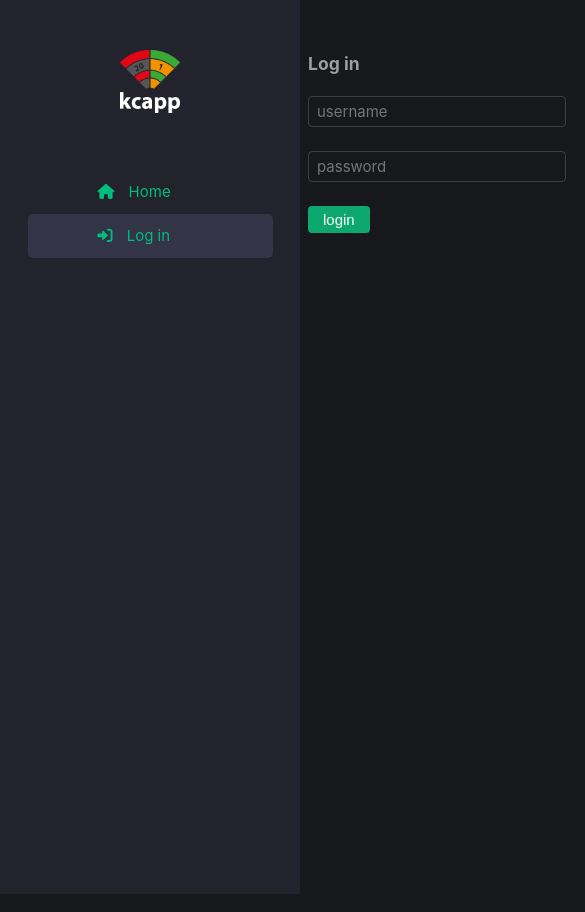
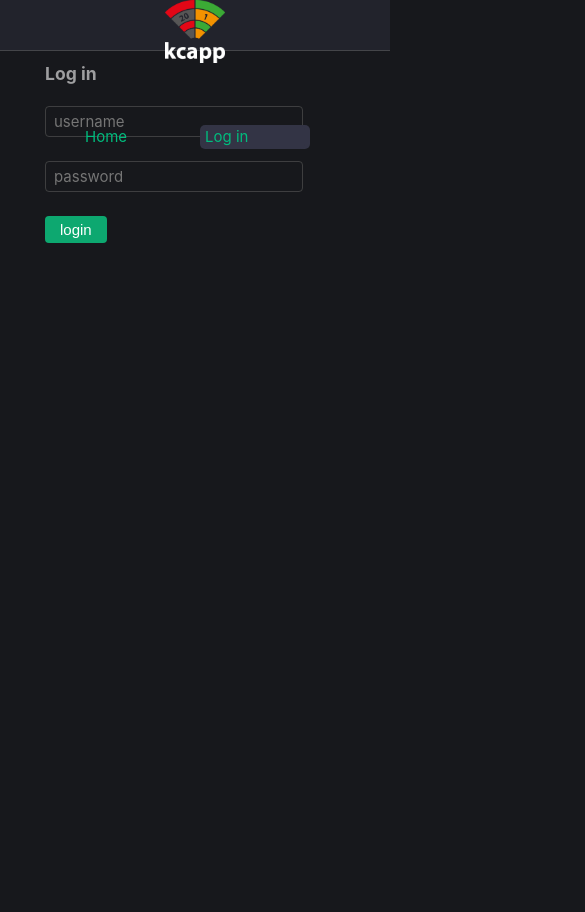
Before and after one commit to kcapp/odds-game, a Vue app: page /login in a window 390 px wide. Shown: the top 912 px of the page, 585 px wide, since content can reach past the window. Built offline with nearby package versions, Linux system fonts and the light colour scheme.

Commit message:
Responsive css

```diff
--- a/src/App.vue
+++ b/src/App.vue
@@ -3,7 +3,7 @@
 <template>
   <div class="nav">
     <nav v-if="showUserMenu">
-      <div style="margin-bottom: 50px">
+      <div id="logo" style="margin-bottom: 50px">
         <img src="@/assets/logo128VC.png" width="60" />
         <TheCoin
           style="
@@ -37,11 +37,13 @@
           <i class="fa-solid fa-coins"></i> Bets
         </div></RouterLink
       >
-      <div class="item">
-        <RouterLink @click.prevent="logOut" to="/logout"
-          ><i class="fa-solid fa-right-from-bracket"></i> Log out</RouterLink
-        >
-      </div>
+      <a href="#">
+        <div class="item">
+          <RouterLink @click.prevent="logOut" to="/logout"
+            ><i class="fa-solid fa-right-from-bracket"></i> Log out</RouterLink
+          >
+        </div>
+      </a>
     </nav>
     <nav v-else>
       <div style="margin-bottom: 50px">
--- a/src/assets/base.css
+++ b/src/assets/base.css
@@ -153,7 +153,6 @@ nav item.router-link-active {
 }
 
 div.content {
-    width: calc(100% - 300px);
     margin-left: 300px;
     transition: all 0.5s ease;
 }
@@ -203,6 +202,7 @@ a {
 .colWhite{ color: white;}
 .colRed{color: red;}
 
+.m10 {margin: 10px;}
 .m50 {margin: 50px;}
 .ml20 {margin-left: 20px;}
 .mr5 {margin-right: 5px;}
@@ -230,15 +230,12 @@ a {
 .router-link-exact-active {
 }
 
-.gameDivContainer {
-    margin: 20px 50px 20px 20px;
-}
-
 .gameDiv {
     background-color: #22232c;
     padding: 20px;
     border-radius: 10px;
     min-height: 100px;
+    margin: 0px 20px 0px 0px;
 }
 
 .gameDivLive {
@@ -250,3 +247,40 @@ a {
 .font11 {
     font-size: 11px;
 }
+.tournamentTitle {
+    padding: 10px 20px;
+    background-color: #333445;
+    border-radius: 10px;
+    font-size: 20px;
+    text-align: left;
+}
+
+@media screen and (max-width: 1024px) {
+    div.nav {
+        width: 100%;
+        height: 50px;
+        padding: 0px;
+        border-bottom: 1px solid #444549;
+        z-index: 1;
+    }
+    div.nav a {
+        display: inline-block;
+        margin: 5px;
+        padding: 0px 5px;
+    }
+
+    div.content {
+        width: 100%;
+        margin: 60px auto 0;
+    }
+    #logo {
+        display: none;
+    }
+    .item {
+        max-width: 100px;
+        padding: 0px;
+    }
+    .item i {
+        display: none;
+    }
+}
--- a/src/assets/style.css
+++ /dev/null
@@ -1,74 +0,0 @@
-/* color palette from <https://github.com/vuejs/theme> */
-:root {
-  --vt-c-white: #ffffff;
-  --vt-c-white-soft: #f8f8f8;
-  --vt-c-white-mute: #f2f2f2;
-
-  --vt-c-black: #181818;
-  --vt-c-black-soft: #222222;
-  --vt-c-black-mute: #282828;
-
-  --vt-c-indigo: #2c3e50;
-
-  --vt-c-divider-light-1: rgba(60, 60, 60, 0.29);
-  --vt-c-divider-light-2: rgba(60, 60, 60, 0.12);
-  --vt-c-divider-dark-1: rgba(84, 84, 84, 0.65);
-  --vt-c-divider-dark-2: rgba(84, 84, 84, 0.48);
-
-  --vt-c-text-light-1: var(--vt-c-indigo);
-  --vt-c-text-light-2: rgba(60, 60, 60, 0.66);
-  --vt-c-text-dark-1: var(--vt-c-white);
-  --vt-c-text-dark-2: rgba(235, 235, 235, 0.64);
-}
-
-/* semantic color variables for this project */
-:root {
-  --color-background: var(--vt-c-white);
-  --color-background-soft: var(--vt-c-white-soft);
-  --color-background-mute: var(--vt-c-white-mute);
-
-  --color-border: var(--vt-c-divider-light-2);
-  --color-border-hover: var(--vt-c-divider-light-1);
-
-  --color-heading: var(--vt-c-text-light-1);
-  --color-text: var(--vt-c-text-light-1);
-
-  --section-gap: 160px;
-}
-
-@media (prefers-color-scheme: dark) {
-  :root {
-    --color-background: var(--vt-c-black);
-    --color-background-soft: var(--vt-c-black-soft);
-    --color-background-mute: var(--vt-c-black-mute);
-
-    --color-border: var(--vt-c-divider-dark-2);
-    --color-border-hover: var(--vt-c-divider-dark-1);
-
-    --color-heading: var(--vt-c-text-dark-1);
-    --color-text: var(--vt-c-text-dark-2);
-  }
-}
-
-*,
-*::before,
-*::after {
-  box-sizing: border-box;
-  margin: 0;
-  position: relative;
-  font-weight: normal;
-}
-
-body {
-  min-height: 100vh;
-  color: var(--color-text);
-  background: var(--color-background);
-  transition: color 0.5s, background-color 0.5s;
-  line-height: 1.6;
-  font-family: Inter, -apple-system, BlinkMacSystemFont, 'Segoe UI', Roboto, Oxygen, Ubuntu,
-    Cantarell, 'Fira Sans', 'Droid Sans', 'Helvetica Neue', sans-serif;
-  font-size: 15px;
-  text-rendering: optimizeLegibility;
-  -webkit-font-smoothing: antialiased;
-  -moz-osx-font-smoothing: grayscale;
-}
--- a/src/components/BetItem.vue
+++ b/src/components/BetItem.vue
@@ -255,15 +255,14 @@ export default {
 </script>
 
 <template>
-  <div class="gameDivContainer">
   <div :class="{ gameDivLive: this.live, gameDiv: !this.live }">
     <form @submit.prevent="postBet()">
       <table class="txtL">
         <tr>
-            <td colspan="2" class="smGreenHeader" v-if="game.is_finished">
+          <td colspan="3" class="smGreenHeader" v-if="game.is_finished">
             finished
           </td>
-            <td colspan="2" class="smGreenHeader" v-else>
+          <td colspan="3" class="smGreenHeader" v-else>
             scheduled:
             {{ this.gameDate }} {{ this.gameTime }}
           </td>
@@ -301,7 +300,10 @@ export default {
             </div>
             <TheBoardIcon v-else />
           </td>
-            <td style="padding-left: 30px; min-width: 250px">
+          <td class="txtC">
+            <span></span>
+          </td>
+          <td style="min-width: 200px">
             <h3 v-if="game.winner_id === players[0]" class="winnerColor">
               <slot name="playerOneName" />
             </h3>
@@ -381,7 +383,10 @@ export default {
             vMiddle: !this.isOddsChanged,
           }"
         >
-            <td style="padding-left: 30px">
+          <td class="txtC">
+            <span></span>
+          </td>
+          <td>
             <h3 v-if="game.winner_id === players[1]" class="winnerColor">
               <slot name="playerTwoName" />
             </h3>
@@ -442,7 +447,7 @@ export default {
           </td>
         </tr>
         <tr>
-            <td colspan="9">
+          <td colspan="10">
             <hr />
           </td>
         </tr>
@@ -487,7 +492,7 @@ export default {
             >
             <span v-else>{{ this.message }}</span>
           </td>
-            <td colspan="4" class="txtR">
+          <td colspan="5" class="txtR">
             <div v-if="this.enabledSave">
               <span class="smallText">coins available: </span>
               <span class="colWhite smallText">{{
@@ -499,7 +504,6 @@ export default {
         </tr>
       </table>
     </form>
-    </div>
   </div>
 </template>
 
--- a/src/components/TheBets.vue
+++ b/src/components/TheBets.vue
@@ -99,7 +99,7 @@ export default {
                 this.balance = balance.data;
                 this.loaded = true;
 
-                this.immutableCoins = 0; //balance.data.coins;
+                this.immutableCoins = 0;
               })
             )
             .catch((error) => {
@@ -241,10 +241,9 @@ export default {
 
 <template>
   <div class="tableHeader">
-    <table style="width: 100%">
+    <table style="width: 100%; margin: 0px 10px">
       <tr>
         <td class="txtL">
-          <div>
           <form @submit.prevent="nameSearch" style="display: inline-block">
             <input
               v-model="searchName"
@@ -263,15 +262,10 @@ export default {
               class="fa-solid fa-circle-xmark"
             ></i>
           </span>
-          </div>
         </td>
         <td class="txtR">
-          <div class="filterHeader">
           Filter:
-            <a
-              href="#"
-              @click="toggleBets"
-              :class="{ juicyGreen: this.betsOnly }"
+          <a href="#" @click="toggleBets" :class="{ juicyGreen: this.betsOnly }"
             >my bets</a
           >
           |
@@ -297,13 +291,14 @@ export default {
             }"
             >all</a
           >
-          </div>
         </td>
       </tr>
     </table>
   </div>
-  <div v-if="loaded">
-    <div v-for="(game, index) in this.games" v-bind:key="index">
+  <div>
+    <table v-if="loaded" class="gameBetsTable">
+      <tr v-for="(game, index) in this.games" v-bind:key="index">
+        <td>
           <BetItem
             ref="betItem"
             :balance="this.balance"
@@ -356,7 +351,9 @@ export default {
               }}
             </template>
           </BetItem>
-    </div>
+        </td>
+      </tr>
+    </table>
   </div>
 </template>
 
@@ -365,11 +362,17 @@ export default {
   display: none;
 }
 .tableHeader {
-  margin: 30px 50px 10px 20px;
-  border-bottom: 1px solid #363636;
-  padding-bottom: 5px;
+  display: flex;
+  /*margin: 10px;*/
+  /*border-bottom: 1px solid #363636;*/
+  /*padding-bottom: 10px;*/
+  /*width: 100%;*/
 }
 .filterHeader {
   padding-bottom: 5px;
 }
+.gameBetsTable {
+  width: 100%;
+  margin: 0px 10px;
+}
 </style>
--- a/src/components/TheRanking.vue
+++ b/src/components/TheRanking.vue
@@ -1,6 +1,6 @@
 <template>
-  <div class="m50">
-    <div class="gameDivLive">
+  <div class="m10">
+    <div class="gameDiv">
       <div class="tournamentTitle">
         Tournament ranking:
         {{ this.tournament ? this.tournament.name : "Unknown" }}
@@ -75,45 +75,11 @@ export default {
   methods: {
     //getUserData(gameId) {},
   },
-  mounted() {
-    // axios
-    //   .get("/kcapp-api/player")
-    //   .then((players) => {
-    //     this.players = players.data;
-    //     console.log("getting player data" + this.players);
-    //     axios
-    //       .get("/kcapp-api/match/" + this.gameId)
-    //       .then((gameData) => {
-    //         this.game = gameData.data;
-    //
-    //         Object.entries(this.players).forEach((item) => {
-    //           if (item[1].id === this.game.players[0]) {
-    //             this.player1 = item[1];
-    //           }
-    //           if (item[1].id === this.game.players[1]) {
-    //             this.player2 = item[1];
-    //           }
-    //         });
-    //       })
-    //       .catch((error) => {
-    //         console.log("Error when getting data for user " + error);
-    //       });
-    //   })
-    //   .catch((error) => {
-    //     console.log("Error when getting data for user " + error);
-    //   });
-  },
+  mounted() {},
 };
 </script>
 
 <style>
-.tournamentTitle {
-  padding: 10px 20px;
-  background-color: #22232c;
-  border-radius: 10px;
-  font-size: 20px;
-  text-align: left;
-}
 .rankingTable {
   width: 100%;
   padding: 10px 20px;
--- a/src/components/TheTournaments.vue
+++ b/src/components/TheTournaments.vue
@@ -8,8 +8,8 @@ export default {
 </script>
 
 <template>
-  <div style="margin: 20px">
-    <div class="gameDivLive">
+  <div style="margin: 10px">
+    <div class="gameDiv">
       <div class="tournamentTitle">Tournament list</div>
       <div class="pt20">
         <table class="rankingTable">
@@ -27,13 +27,6 @@ export default {
 </template>
 
 <style>
-.tournamentTitle {
-  padding: 10px 20px;
-  background-color: #22232c;
-  border-radius: 10px;
-  font-size: 20px;
-  text-align: left;
-}
 .rankingTable {
   width: 100%;
   padding: 10px 20px;
--- a/src/views/ProfileView.vue
+++ b/src/views/ProfileView.vue
@@ -1,5 +1,5 @@
 <template>
-  <div style="margin: 0px 15px">
+  <div class="m10">
     <div class="passwordWarning" v-if="currentUser.requires_change">
       You are using starter password. Please change it
       <RouterLink style="color: black" to="/changepass">here</RouterLink>.
@@ -276,7 +276,6 @@ export default {
   min-height: 330px;
   padding: 20px;
   border-radius: 10px;
-  margin-top: 20px;
   height: 100%;
 }
 
```
Lines whose indentation alone changed are shown as unchanged.
